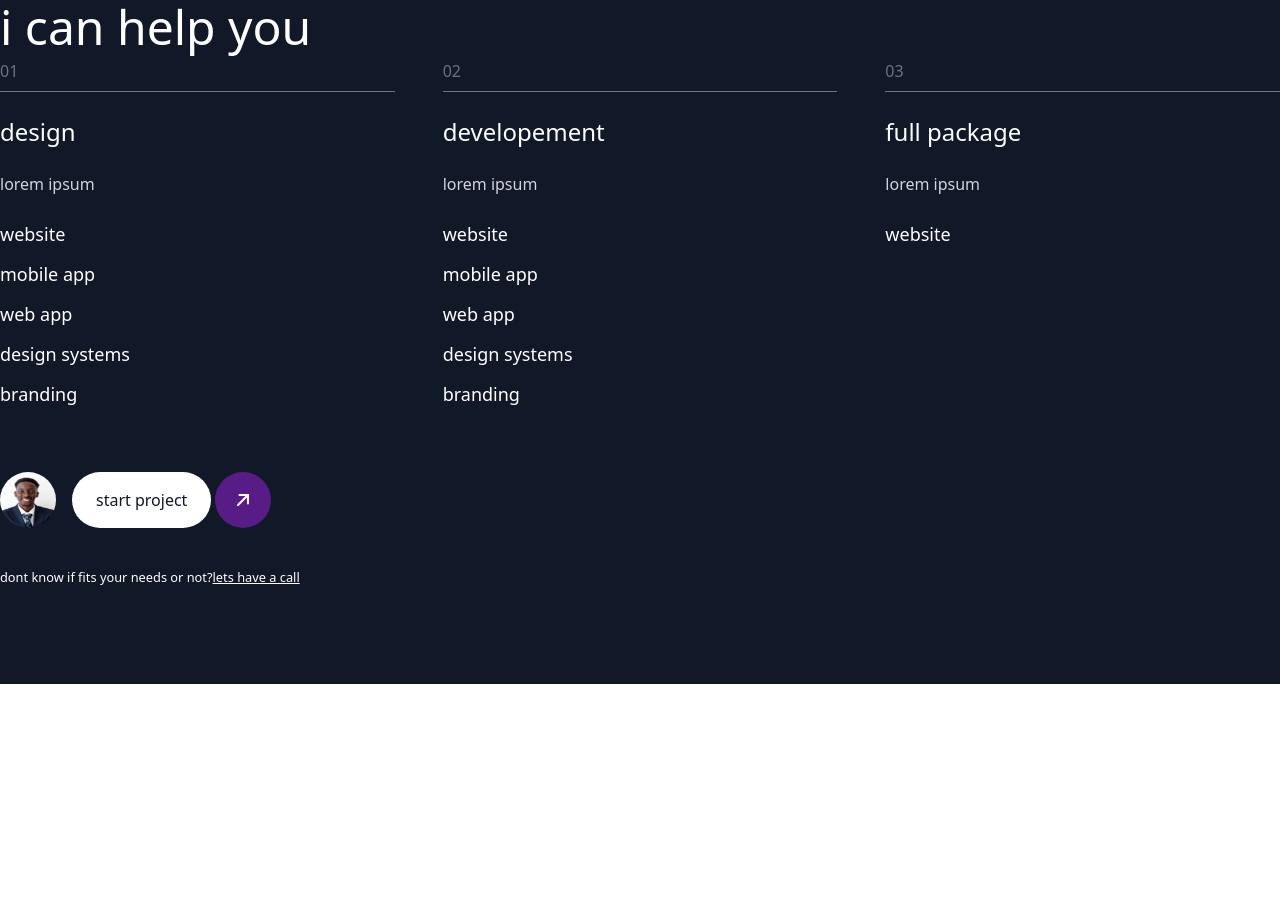
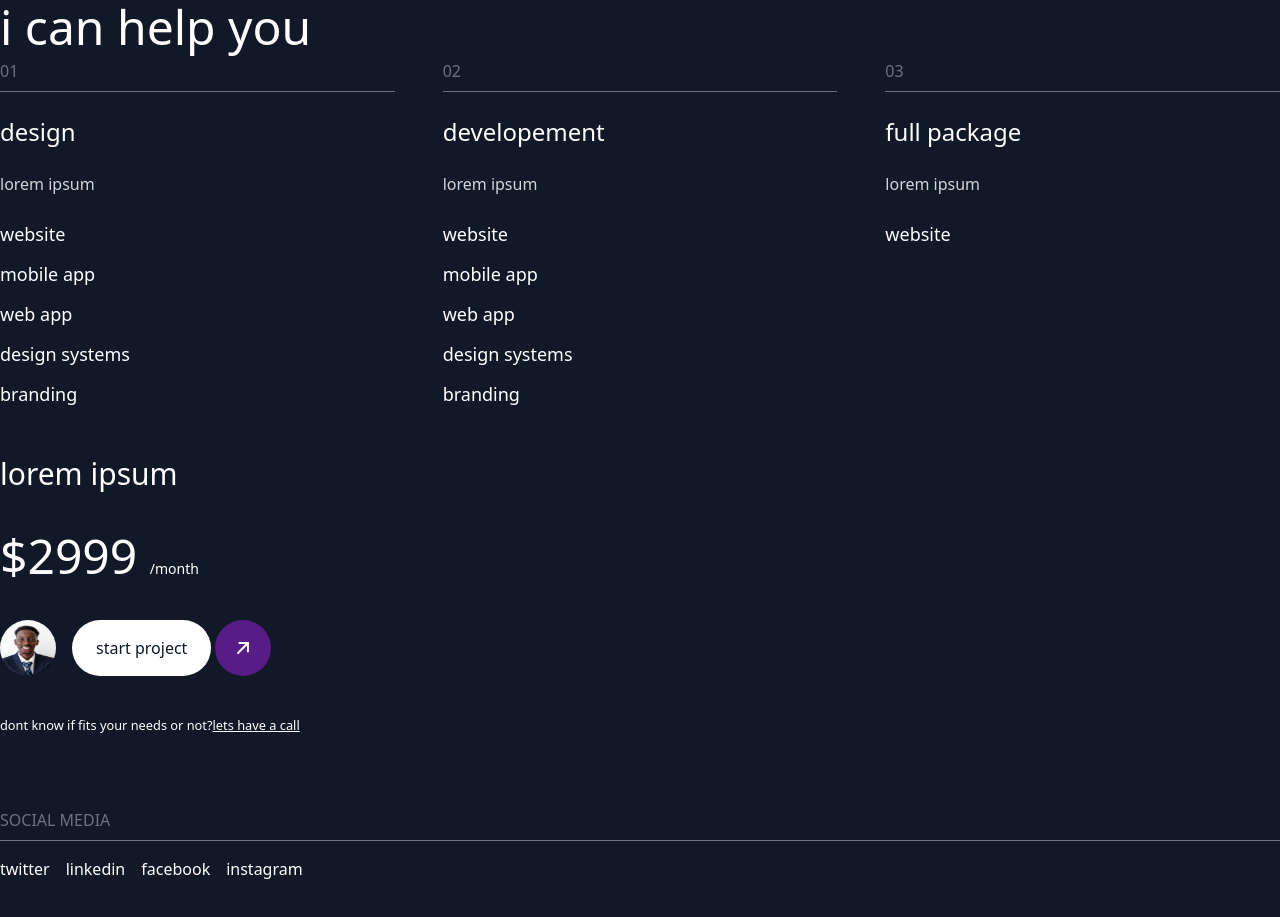
Before and after one commit to trevor-ngugi/TNG-folio, a plain HTML site: page index.html in a window 1280 px wide. Shown: the part 1597-2514 px from the top of the page. Before the commit the page ends 2281 px from the top, so only its background shows below. Drawn offline with nearby package versions, Linux system fonts and the light colour scheme.

Commit message:
add social links in footer

```diff
--- a/index.html
+++ b/index.html
@@ -188,8 +188,9 @@
 
                     </ul>
                 </div>
-
             </div>
+            <h3 class="text-3xl my-6">lorem ipsum</h3>
+            <p class="text-5xl my-10">$2999 <small class="text-sm"> /month</small></p>
 
             <div class="flex gap-1 my-10">
                 <img class="w-14 h-14 rounded-full mr-3" src="images/img1.jpeg" alt="photo" />
@@ -207,6 +208,13 @@
                 </a>
             </div>
             <small>dont know if fits your needs or not?<a  class="underline" href="#">lets have a call</a></small>
+            <p class="text-gray-500 border-b border-gray-500 py-2 uppercase mt-16 mb-4">social media</p>
+            <ul class="flex gap-4">
+                <li><a href="#">twitter</a></li>
+                <li><a href="">linkedin</a></li>
+                <li><a href="">facebook</a></li>
+                <li><a href="">instagram</a></li>
+            </ul>
         </section>
 
 
```
